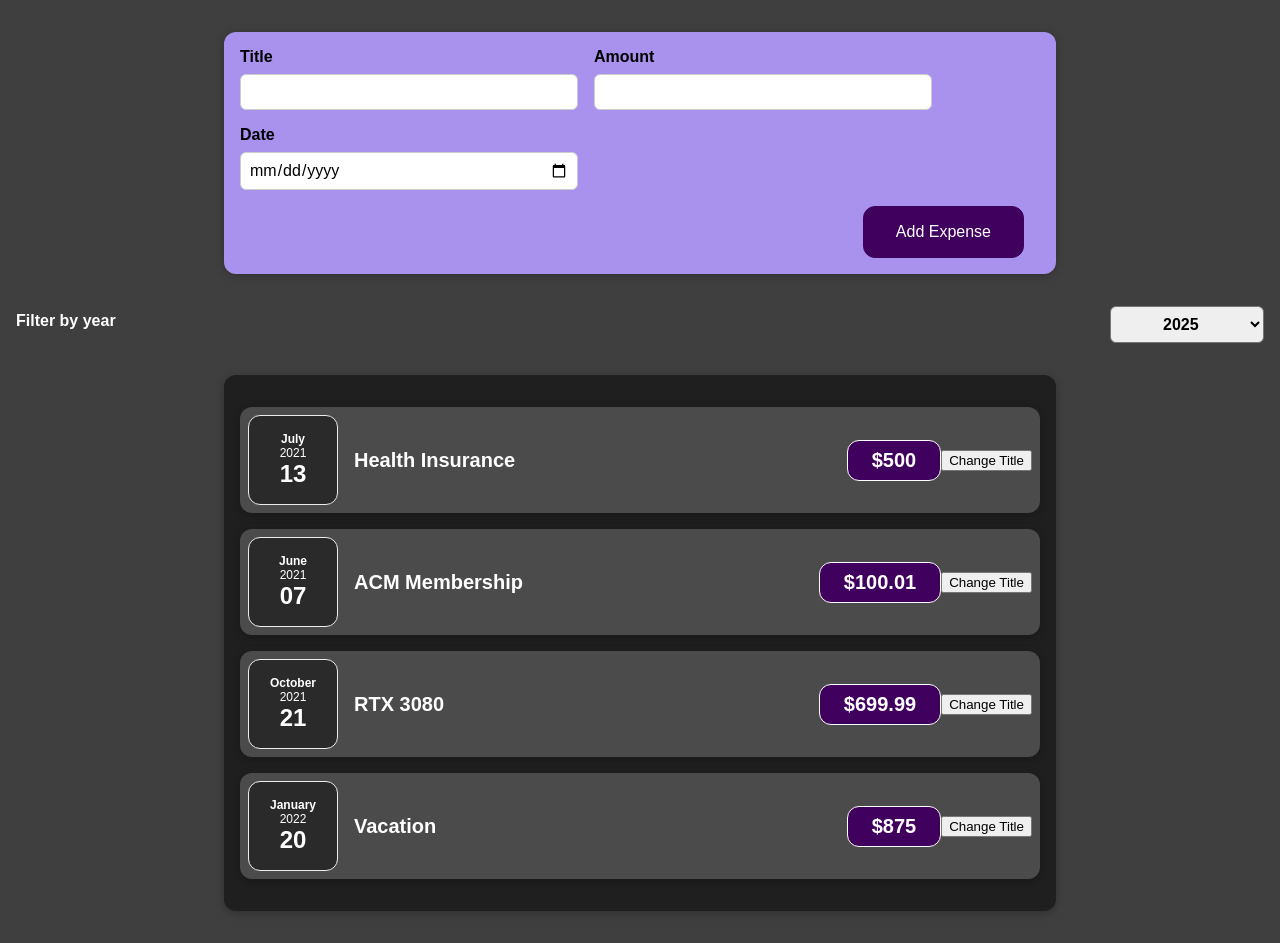
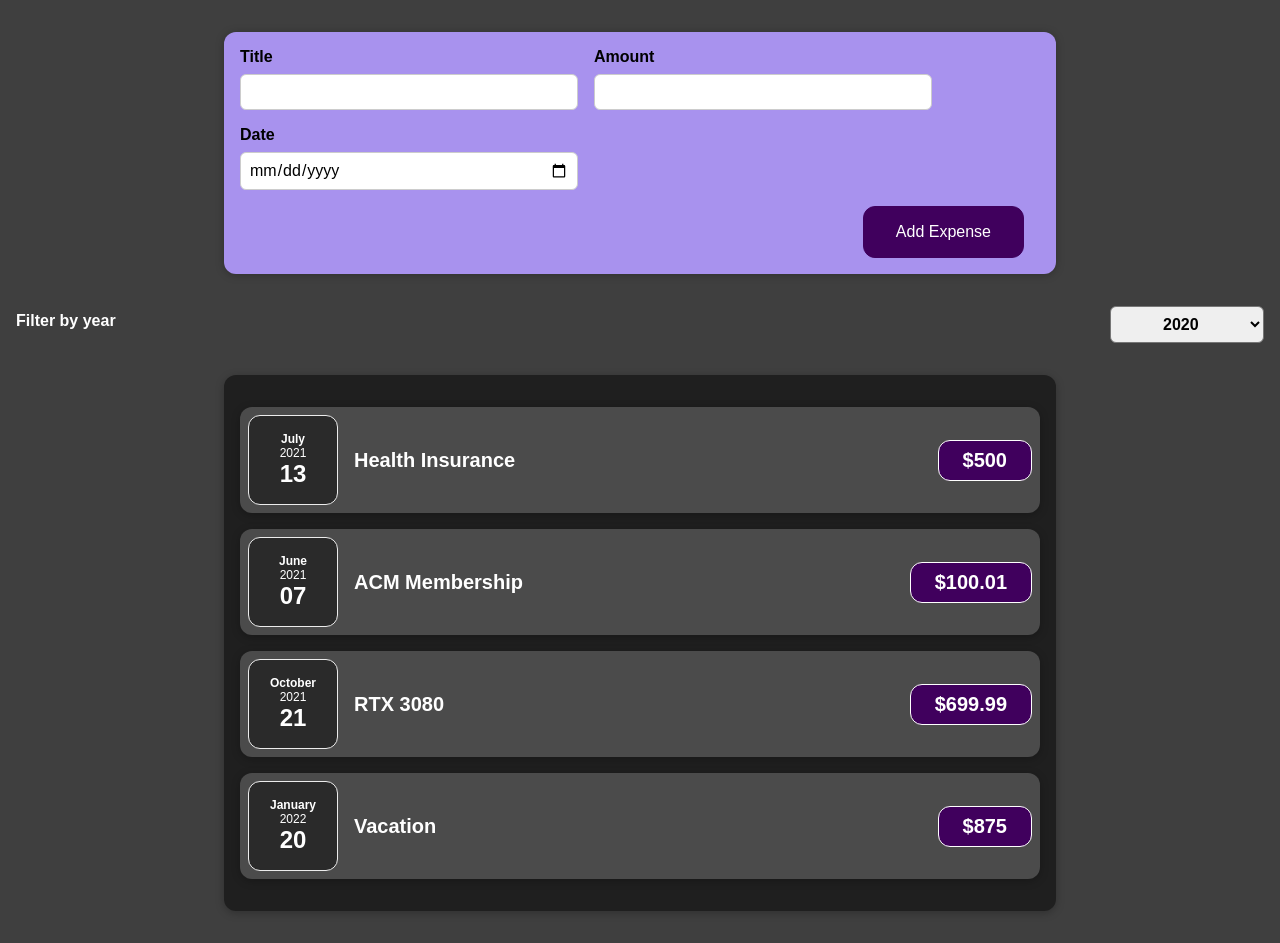
Before and after one commit to keshav-c/this-year, a React (Create React App) app: page / in a window 1280 px wide. Built offline with nearby package versions, Linux system fonts and the light colour scheme.

Commit message:
Make ExpensesFilter a pure controlled component, Remove demo button from ExpenseItem.

```diff
--- a/src/components/Expenses/ExpenseItem.js
+++ b/src/components/Expenses/ExpenseItem.js
@@ -1,26 +1,15 @@
-import React, { useState } from 'react';
-
 import "./ExpenseItem.css";
 import Card from "../UI/Card";
 import ExpenseDate from "./ExpenseDate";
 
-const ExpenseItem = (props) => {
-  const [title, setTitle] = useState(props.title)
-
-  const clickHandler = () => {
-    setTitle('New updated title!');
-  };
-
-  return (
+const ExpenseItem = (props) => (
     <Card className="expense-item">
       <ExpenseDate date={props.date} />
       <div className="expense-item__description">
-        <h2>{title}</h2>
+        <h2>{props.title}</h2>
         <div className="expense-item__price">${props.amount}</div>
       </div>
-      <button onClick={clickHandler}>Change Title</button>
     </Card>
   );
-};
 
 export default ExpenseItem;
--- a/src/components/Expenses/Expenses.js
+++ b/src/components/Expenses/Expenses.js
@@ -7,16 +7,16 @@ import ExpenseItem from "./ExpenseItem";
 import ExpensesFilter from "./ExpensesFilter";
 
 const Expenses = (props) => {
-  const [year, setYear] = useState('');
+  const [filteredYear, setFilteredYear] = useState('2020');
 
-  const yearSelectHandler = (year) => {
-    setYear(year);
+  const filterChangeHandler = (year) => {
+    setFilteredYear(year);
     console.log(`Year ${year}`);
   };
 
   return (
     <div>
-      <ExpensesFilter onYearSelect={yearSelectHandler}/>
+      <ExpensesFilter selected={filteredYear} onChangeFilter={filterChangeHandler}/>
       <Card className="expenses">
         <ExpenseItem
           title={props.items[0].title}
--- a/src/components/Expenses/ExpensesFilter.js
+++ b/src/components/Expenses/ExpensesFilter.js
@@ -1,15 +1,15 @@
 import "./ExpensesFilter.css";
 
 const ExpensesFilter = (props) => {
-  const yearSelectHandler = (event) => {
-    props.onYearSelect(event.target.value);
+  const dropdownChangeHandler = (event) => {
+    props.onChangeFilter(event.target.value);
   }
 
   return (
     <div className="expenses-filter">
       <div className="expenses-filter__control">
         <label>Filter by year</label>
-        <select onChange={yearSelectHandler}>
+        <select value={props.selected} onChange={dropdownChangeHandler}>
           <option value="2025">2025</option>
           <option value="2024">2024</option>
           <option value="2023">2023</option>
```
